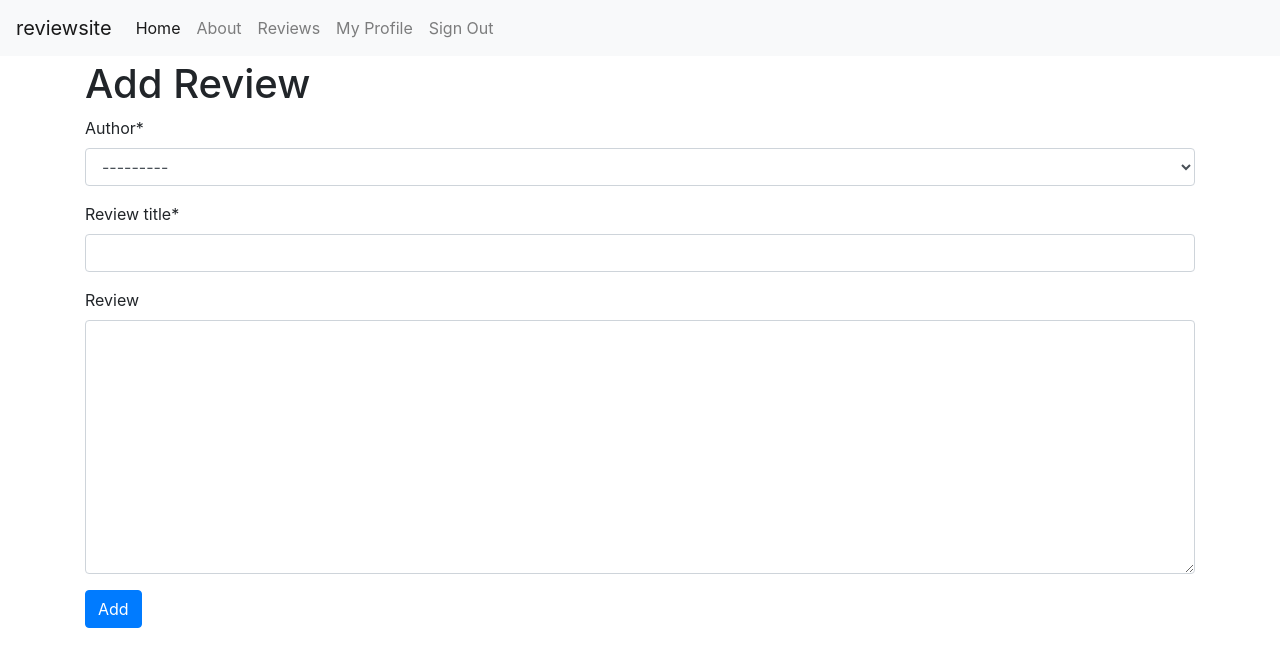
After one commit to aheilemann/reviewsite, a Django app: page /reviews/add/ in a window 1280 px wide. The commit adds this page. Shown: the top 667 px of the page. Run offline with Django 3.2, Linux system fonts and the light colour scheme; the visitor is signed in with stand-in values (Sample User, id 1); data comes from the database, SQL or seed files in the repository; some libraries are stand-ins or nearby versions.

Commit message:
Review create/update views/urls/templates

```diff
--- a/reviewsite/reviews/urls.py
+++ b/reviewsite/reviews/urls.py
@@ -9,20 +9,19 @@ urlpatterns = [
         view=views.ReviewListView.as_view(),
         name='list'
     ),
-    # path(route='',view=views.ReviewListView.as_view(),name='list')
-    # path(
-    #     route='add/',
-    #     view=views.ReviewCreateView.as_view(),
-    #     name='add'
-    # ),
+    path(
+        route='add/',
+        view=views.ReviewCreateView.as_view(),
+        name='add'
+    ),
     path(
         route='<slug:slug>/',
         view=views.ReviewDetailView.as_view(),
         name='detail'
     ),
-    # path(
-    #     route='<slug:slug>/update/',
-    #     view=views.ReviewUpdateView.as_view(),
-    #     name='update'
-    # ),
+    path(
+        route='<slug:slug>/update/',
+        view=views.ReviewUpdateView.as_view(),
+        name='update'
+    ),
 ]
--- a/reviewsite/reviews/views.py
+++ b/reviewsite/reviews/views.py
@@ -1,5 +1,6 @@
 from django.shortcuts import render
-from django.views.generic import ListView, DetailView
+from django.views.generic import ListView, DetailView, CreateView, UpdateView
+from django.contrib.auth.mixins import LoginRequiredMixin
 # Create your views here.
 from .models import Review
 
@@ -8,3 +9,20 @@ class ReviewListView(ListView):
 
 class ReviewDetailView(DetailView):
     model = Review
+
+class ReviewCreateView(LoginRequiredMixin, CreateView):
+    model = Review
+    fields = [
+        'author',
+        'title',
+        'description',
+    ]
+
+class ReviewUpdateView(LoginRequiredMixin, UpdateView):
+    model = Review
+    fields = [
+        'author',
+        'title',
+        'description',
+    ]
+    action = 'Update'
--- a/reviewsite/templates/reviews/review_detail.html
+++ b/reviewsite/templates/reviews/review_detail.html
@@ -18,7 +18,7 @@ TODO: django-bootstrap-breadcrumbs
 {% if review.description %}
     <p> {{ review.description }} </p>
 {% endif %}
-
+<a class="btn btn-primary" href="{% url 'reviews:update' review.slug %}" role="button">Edit Review</a>
 
 
 {% endblock content %}
--- /dev/null
+++ b/reviewsite/templates/reviews/review_form.html
@@ -0,0 +1,15 @@
+{% extends "base.html" %}
+{% load crispy_forms_tags %}
+
+{% block title %}{{ view.action|default:"Add"}} Review{% endblock title %}
+
+{% block content %}
+{% with action=view.action|default:"Add" %}
+<h1>{{ action }} Review</h1>
+<form method="POST" action=".">
+    {% csrf_token %}
+    {{ form|crispy }}
+    <button type="submit" class="btn btn-primary">{{ action }}</button>
+</form>
+{% endwith %}
+{% endblock content %}
--- a/reviewsite/templates/reviews/review_list.html
+++ b/reviewsite/templates/reviews/review_list.html
@@ -10,5 +10,5 @@
       <li><a href="{% url 'reviews:detail' review.slug %}">{{ review.title }}</a></li>
     {% endfor %}
 </ul>
-
+<a href="{% url 'reviews:add' %}">Add Review</a>
 {% endblock content %}
```
